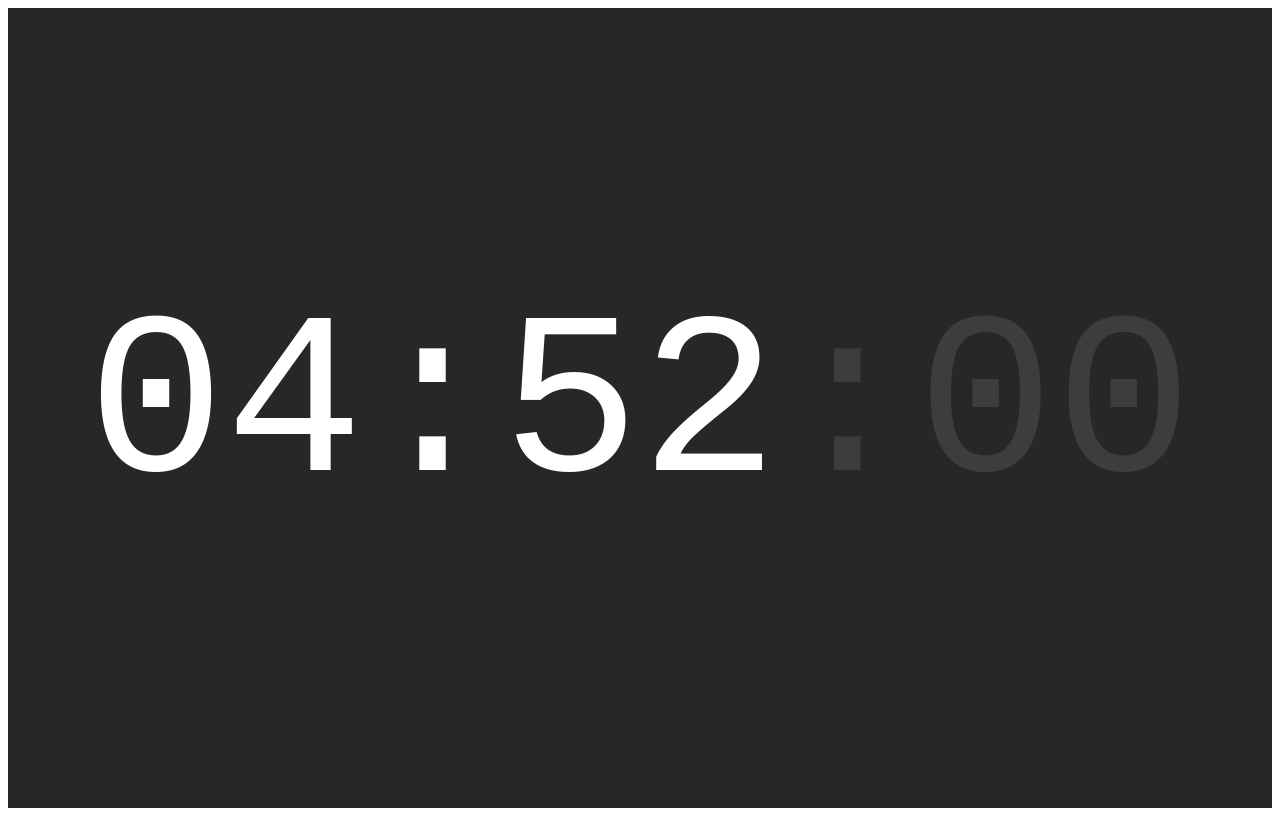
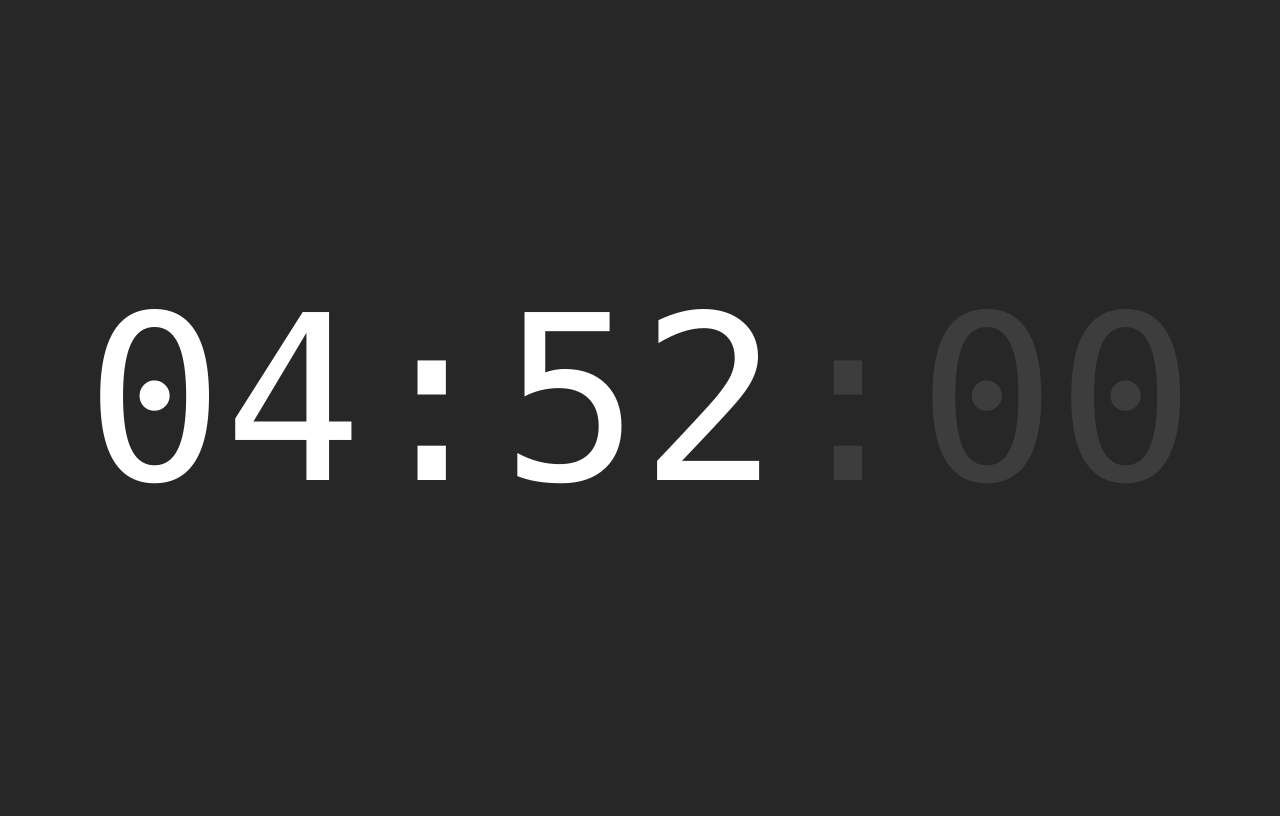
Before and after one commit to orval/calltimer2, a Preact app: page / in a window 1280 px wide. Built offline with nearby package versions, Linux system fonts and the light colour scheme.

Commit message:
get rid of white background

```diff
--- a/src/App.css
+++ b/src/App.css
@@ -8,11 +8,17 @@
 	color: #444;
 	background-color: #272727;
 
-  font-synthesis: none;
-  text-rendering: optimizeLegibility;
-  -webkit-font-smoothing: antialiased;
-  -moz-osx-font-smoothing: grayscale;
-  -webkit-text-size-adjust: 100%;
+	font-synthesis: none;
+	text-rendering: optimizeLegibility;
+	-webkit-font-smoothing: antialiased;
+	-moz-osx-font-smoothing: grayscale;
+	-webkit-text-size-adjust: 100%;
+}
+
+body {
+	height: 100%;
+	margin: 0;
+	background-color: #272727;
 }
 
 * {
--- a/src/App.jsx
+++ b/src/App.jsx
@@ -1,4 +1,4 @@
-// import "./App.css";
+import './App.css'
 import Chooser from './components/chooser'
 
 function App () {
```
